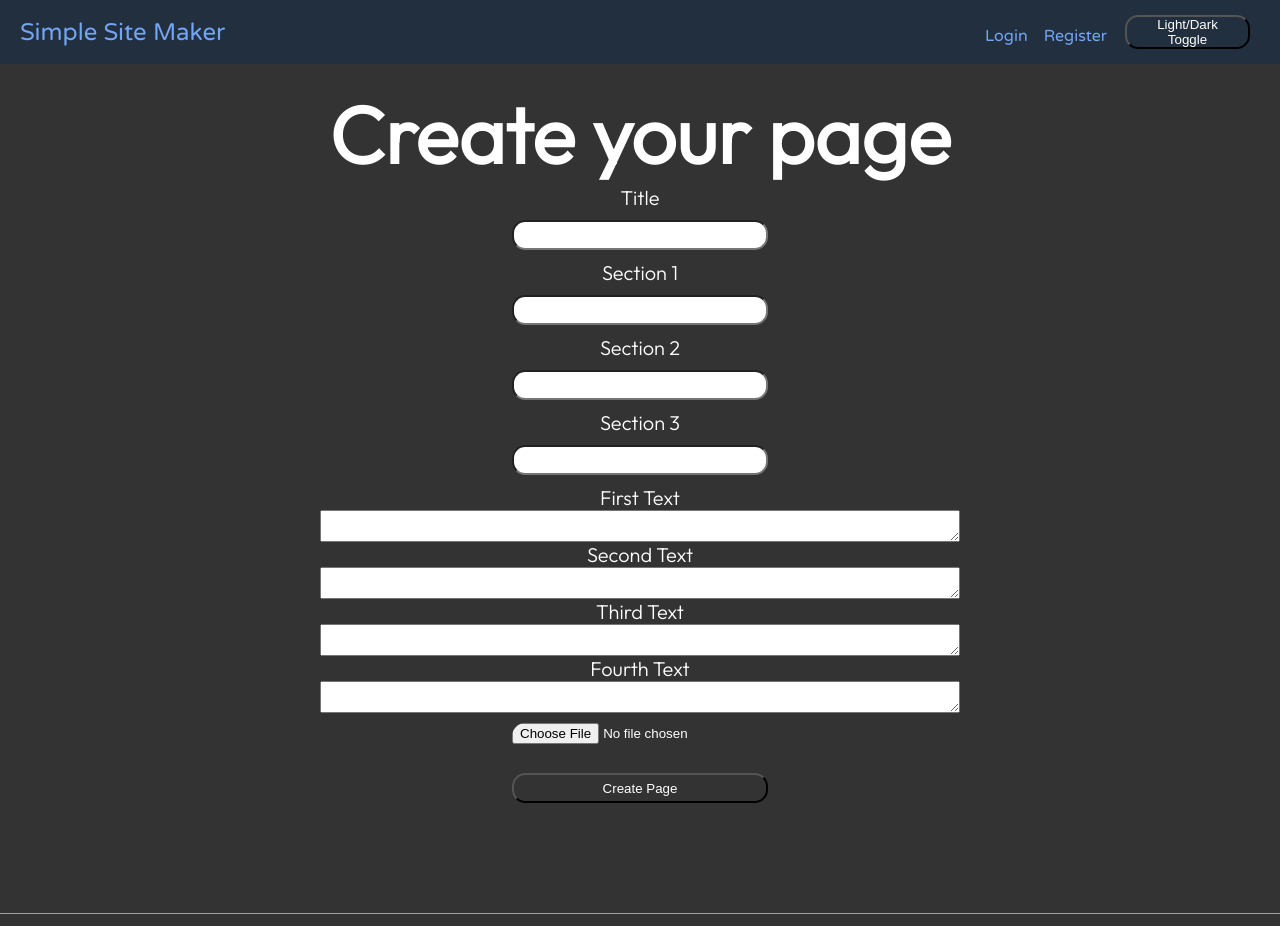
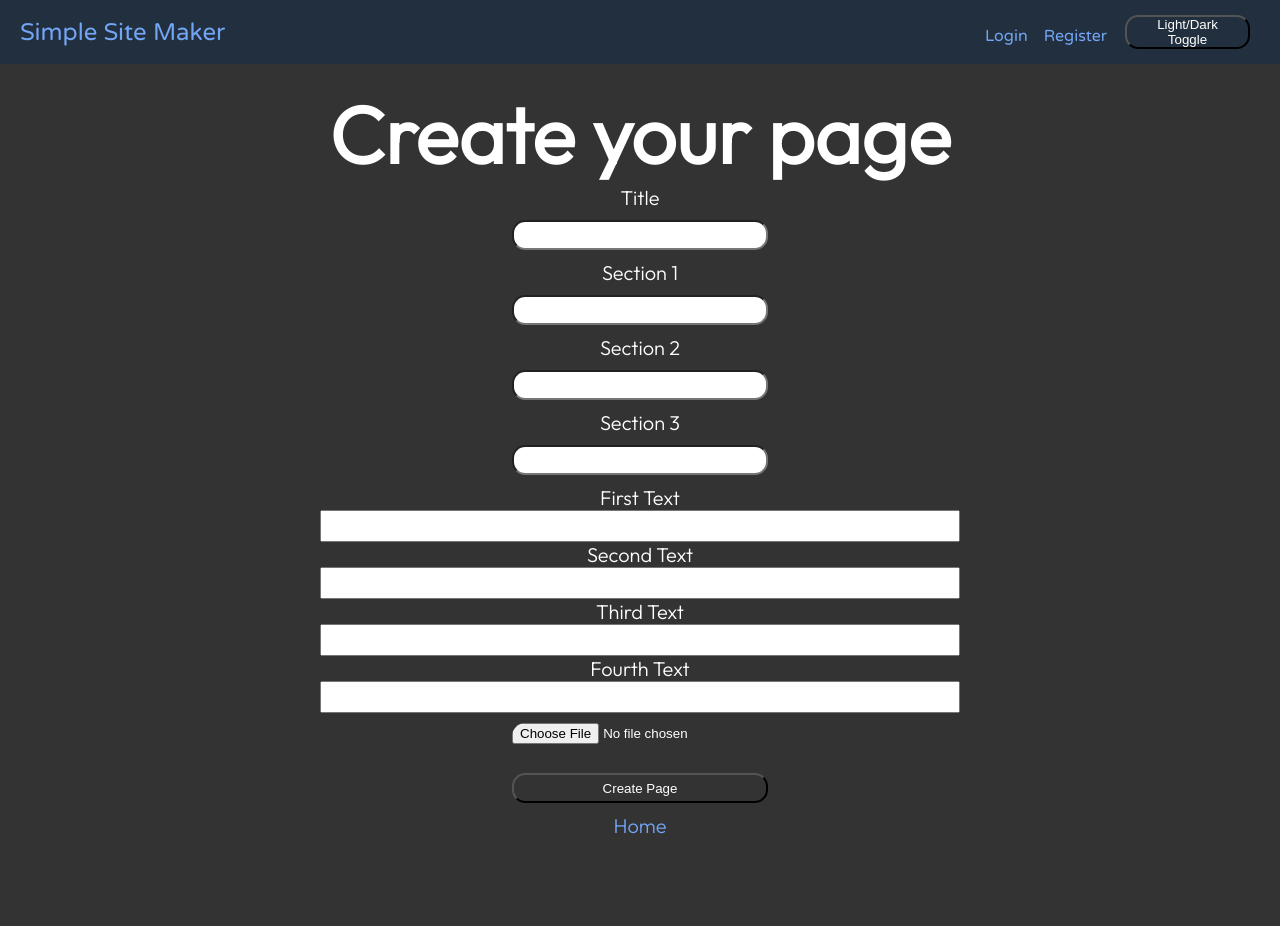
Before and after one commit to Johnny-creator/Simple-Pages, a React app: page /create in a window 1280 px wide. Shown: the top 926 px of the page. Built offline with nearby package versions, Linux system fonts and the light colour scheme; the HTML template or start-up script is replaced by a standard one.

Commit message:
Added Home link at bottom of form, textarea not adjustable anymore

```diff
--- a/src/components/Create/Create.js
+++ b/src/components/Create/Create.js
@@ -1,4 +1,5 @@
 import React from "react";
+import { Link } from 'react-router-dom';
 
 import Input from "./../Input/Input";
 import Button from "./../UI/Button";
@@ -38,6 +39,7 @@ const Create = () => {
 
         <Input type="file"></Input>
         <Button type="submit"> Create Page </Button>
+        <Link to="/"> Home</Link>
       </form>
     </main>
   );
--- a/src/components/Create/create.css
+++ b/src/components/Create/create.css
@@ -7,4 +7,5 @@
 
 .textBox textarea {
     width: 50%;
+    resize: none;
 }
```
